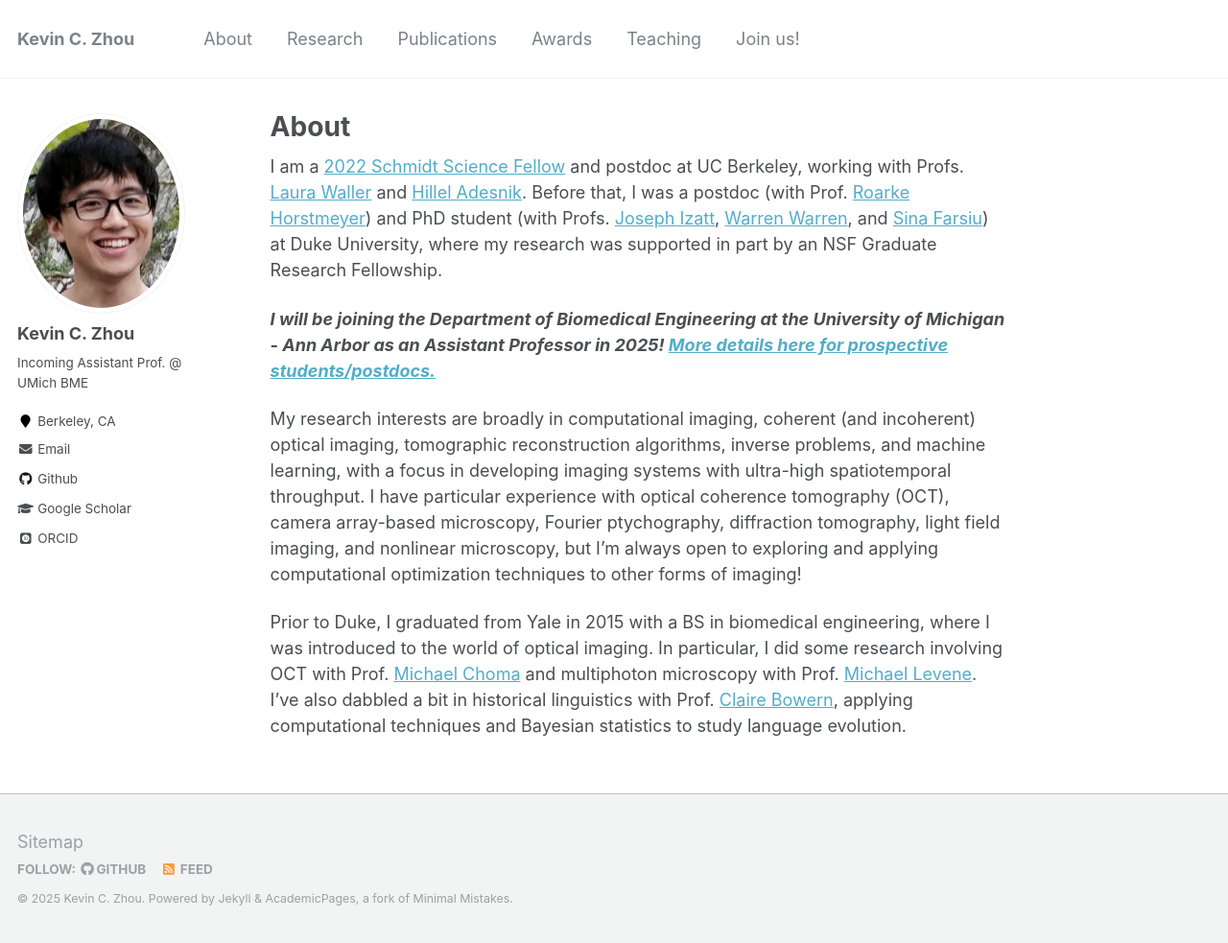
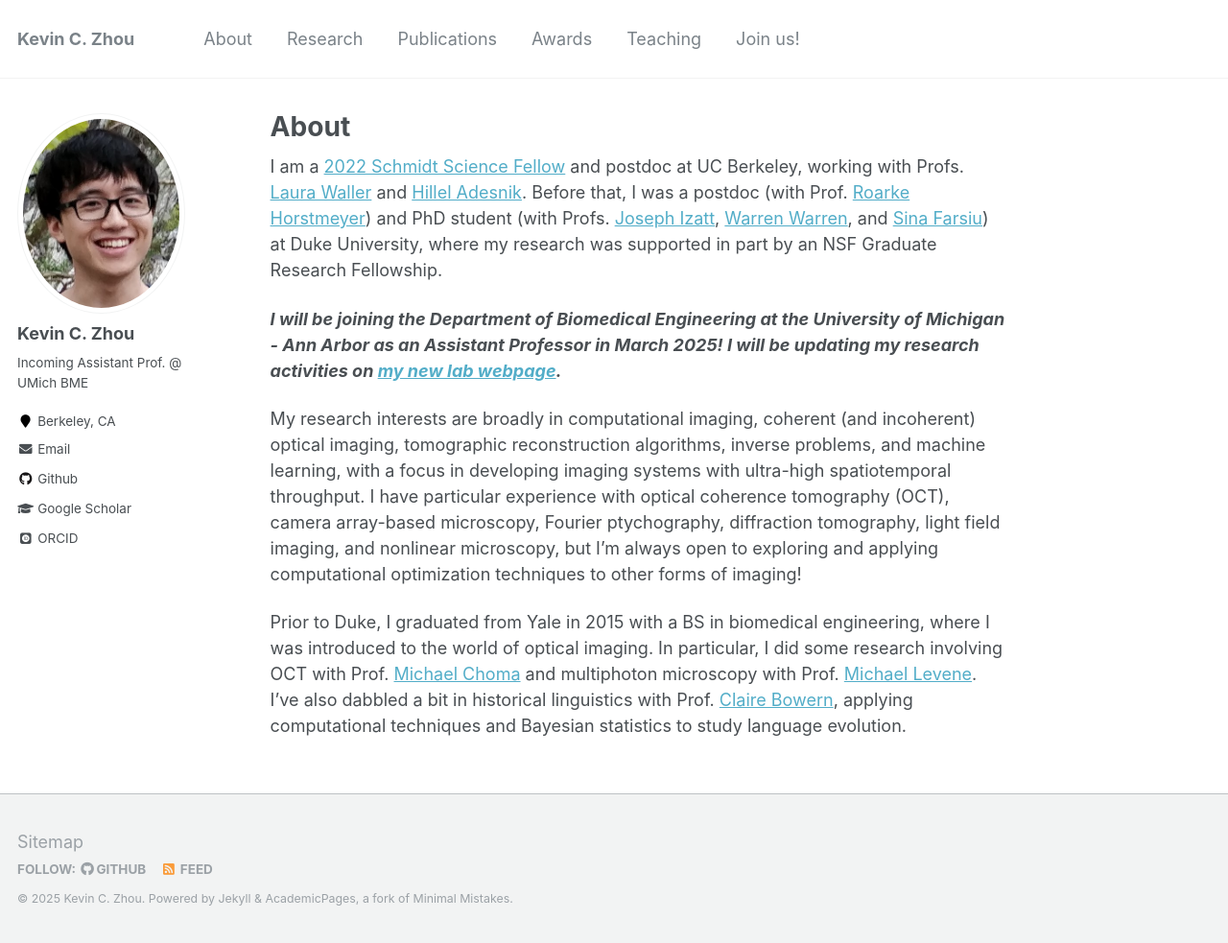
Before and after one commit to kevinczhou/kevinczhou.github.io, a Jekyll site: the page built from _pages/about.md, in a window 1280 px wide and 983 px high. Shown: the whole window at 96% size. Built offline with Jekyll 4.4.1, drawn with Linux system fonts in a browser that asks for light colours; some web fonts are replaced.

Commit message:
Update about.md

```diff
--- a/_pages/about.md
+++ b/_pages/about.md
@@ -9,7 +9,7 @@ redirect_from:
 ---
 I am a [2022 Schmidt Science Fellow](https://schmidtsciencefellows.org/fellows/) and postdoc at UC Berkeley, working with Profs. [Laura Waller](http://www.laurawaller.com/) and [Hillel Adesnik](https://adesnik.berkeley.edu/). Before that, I was a postdoc (with Prof. [Roarke Horstmeyer](https://horstmeyer.pratt.duke.edu/)) and PhD student (with Profs. [Joseph Izatt](http://biophotonics.pratt.duke.edu/), [Warren Warren](https://chem.duke.edu/labs/warren/overview), and [Sina Farsiu](http://people.duke.edu/~sf59/)) at Duke University, where my research was supported in part by an NSF Graduate Research Fellowship.
 
-***I will be joining the Department of Biomedical Engineering at the University of Michigan - Ann Arbor as an Assistant Professor in 2025! [More details here for prospective students/postdocs.](https://kevinczhou.github.io/join/)***
+***I will be joining the Department of Biomedical Engineering at the University of Michigan - Ann Arbor as an Assistant Professor in March 2025! I will be updating my research activities on [my new lab webpage](http://computationaloptics.engin.umich.edu/).***
 
 My research interests are broadly in computational imaging, coherent (and incoherent) optical imaging, tomographic reconstruction algorithms, inverse problems, and machine learning, with a focus in developing imaging systems with ultra-high spatiotemporal throughput. I have particular experience with optical coherence tomography (OCT), camera array-based microscopy, Fourier ptychography, diffraction tomography, light field imaging, and nonlinear microscopy, but I'm always open to exploring and applying computational optimization techniques to other forms of imaging!
 
```
